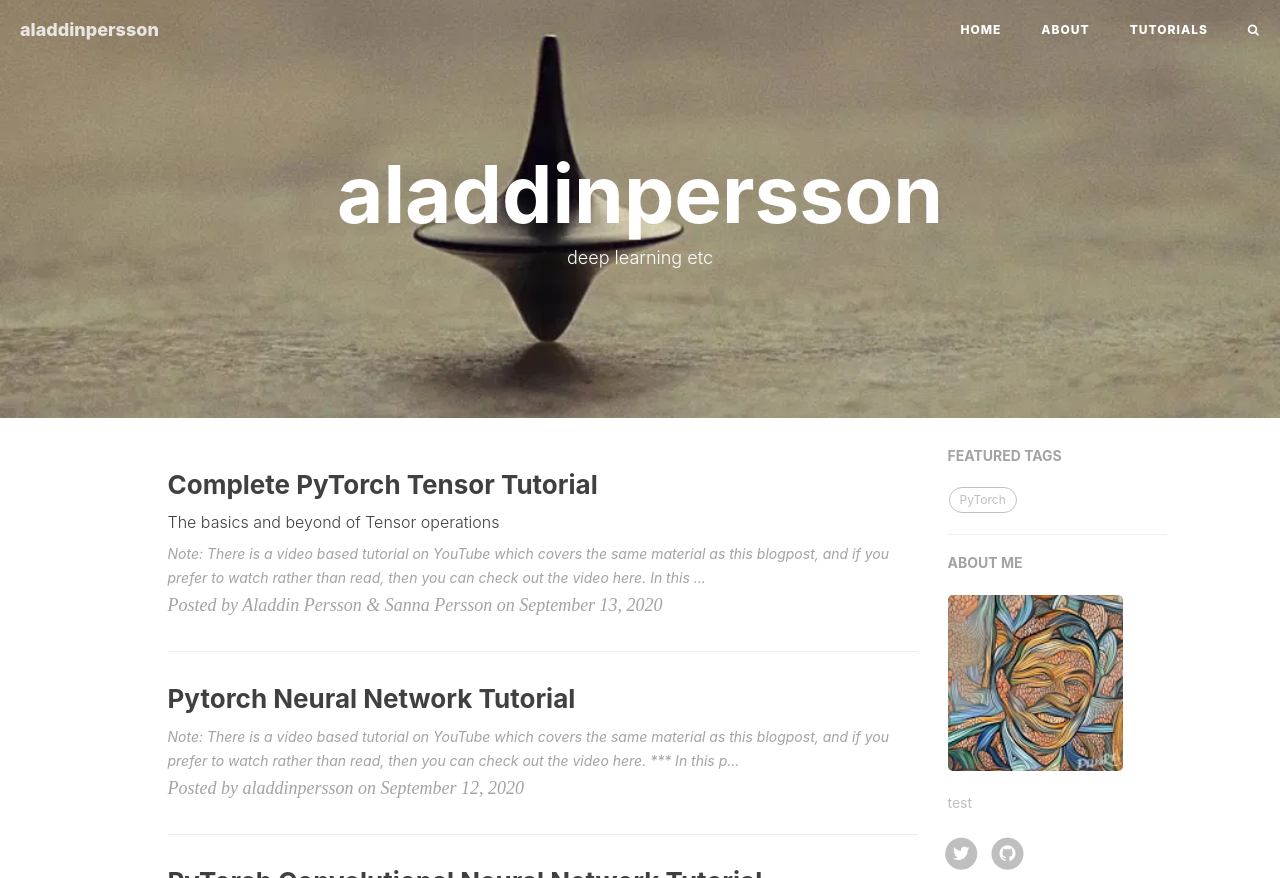
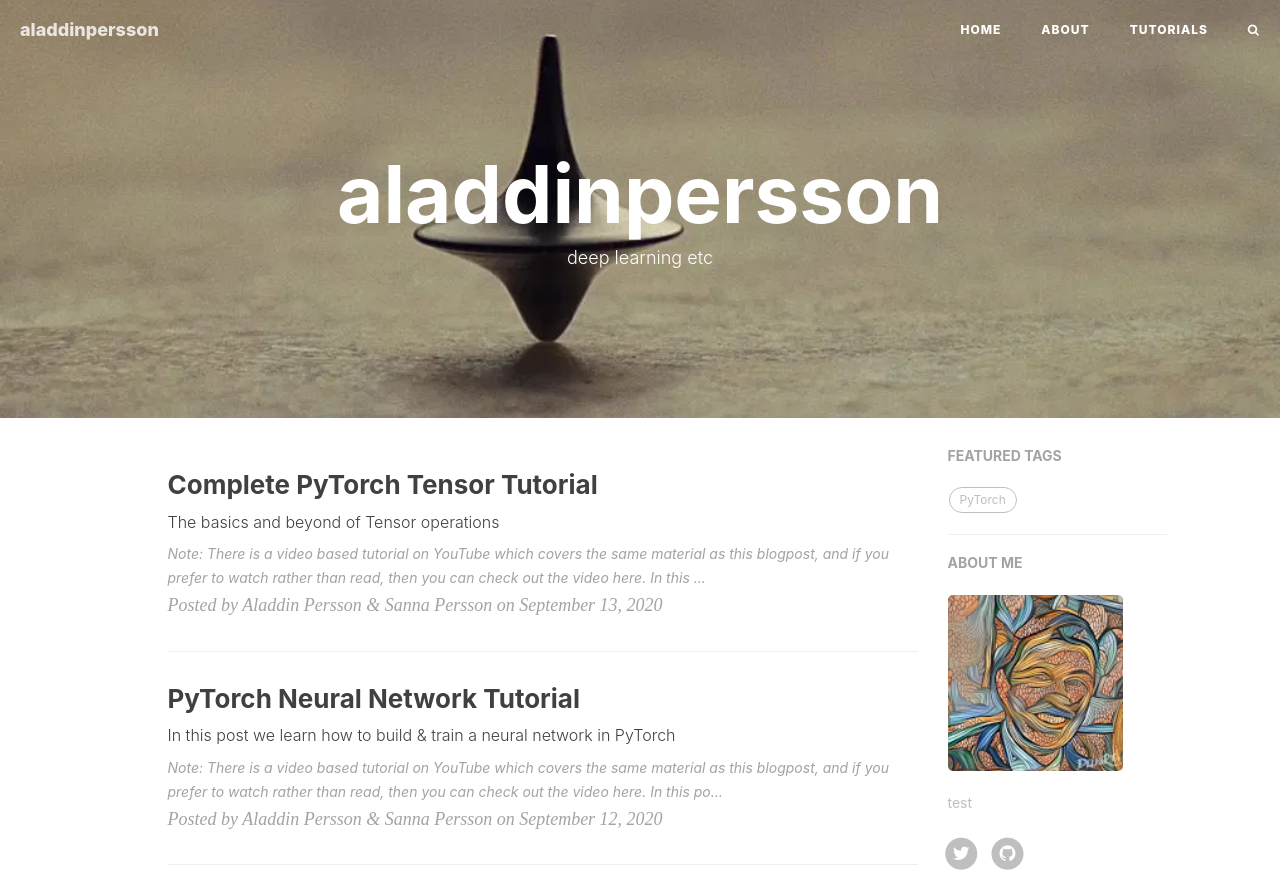
Before and after one commit to aladdinpersson/aladdinpersson.github.io, a Jekyll site: the page built from index.html, in a window 1280 px wide, cut to the strip 0-878 px from the top of the page. Built offline with Jekyll 4.4.1, drawn with Linux system fonts in a browser that asks for light colours; nearby versions of some CDN libraries; the list of posts is cut into pages by our own code; comment, search, counter and statistics services are not loaded.

Commit message:
Added new info about page

```diff
--- a/_posts/2020-09-12-pytorch-neural-network-tutorial.md
+++ b/_posts/2020-09-12-pytorch-neural-network-tutorial.md
@@ -1,6 +1,18 @@
-***
-Note: There is a video based tutorial on YouTube which covers the same material as this blogpost, and if you prefer to watch rather than read, then you can check out the video [here](https://www.youtube.com/watch?v=Jy4wM2X21u0).
-***
+---
+layout: post
+title: "PyTorch Neural Network Tutorial"
+subtitle: 'In this post we learn how to build & train a neural network in PyTorch'
+author: "Aladdin Persson & Sanna Persson"
+header-style: text
+highlighter: rouge
+mathjax: true
+math: true
+tags:
+  - PyTorch
+---
+
+> Note: There is a video based tutorial on YouTube which covers the same material as this blogpost, and if you prefer to watch rather than read, then you can check out the video [here](https://www.youtube.com/watch?v=Jy4wM2X21u0).
+
 
 In this post we will learn how to build a simple neural network in PyTorch and also how to train it
 to classify images of handwritten digits in a very common dataset called MNIST.
```
